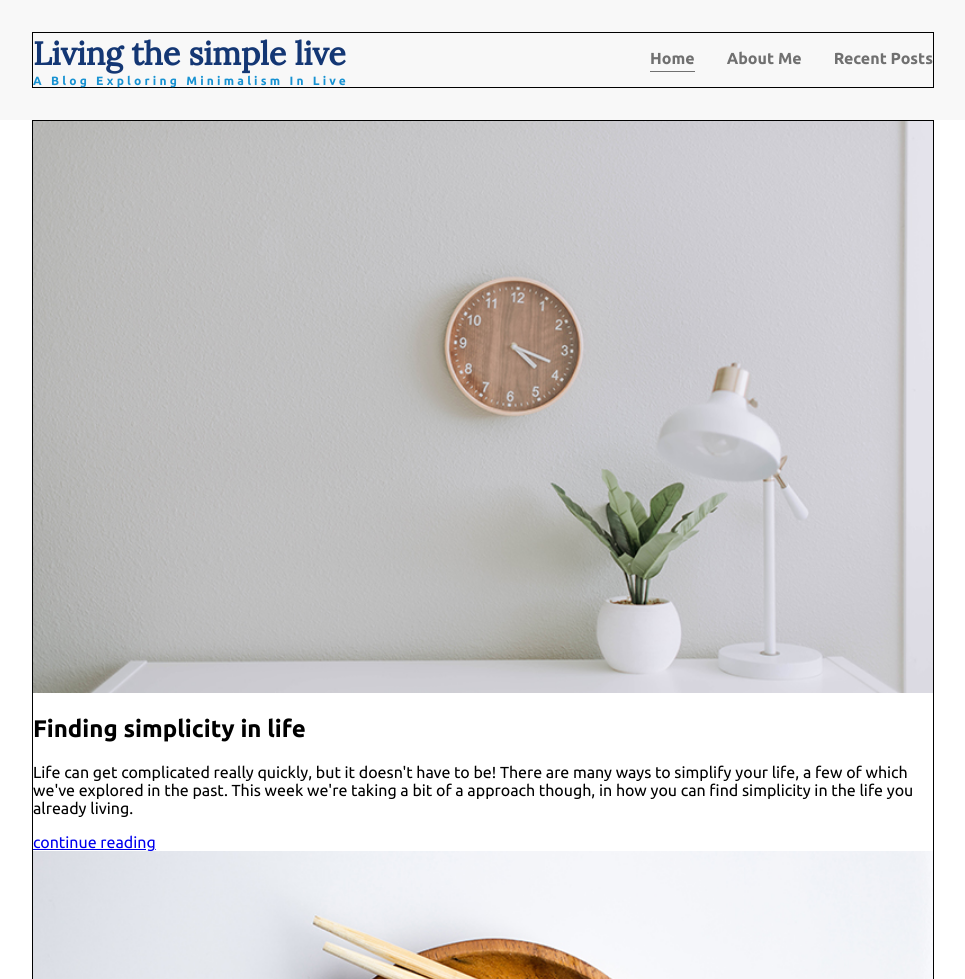
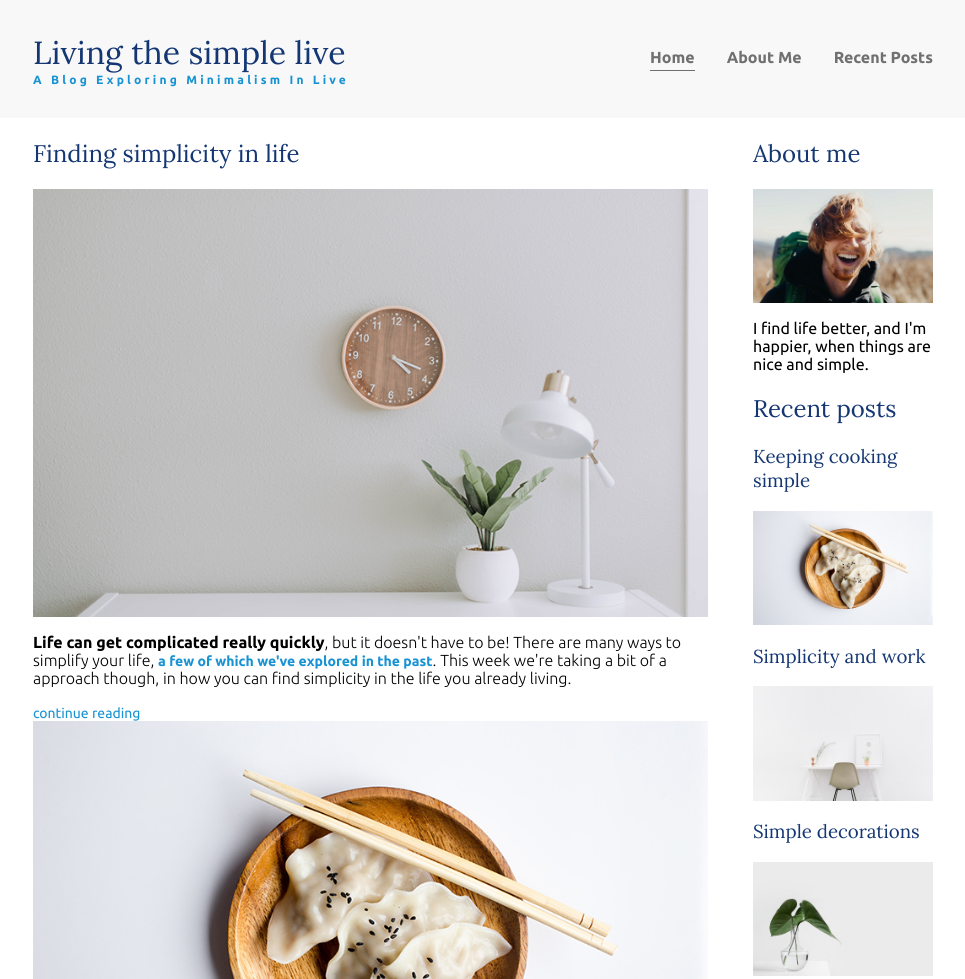
Before and after one commit to DJendryczka/nav-new, a website: page index.html in a window 1280 px wide. Shown: the top 979 px of the page, without its empty margins (157-1122 px from the left). Drawn offline with Linux system fonts and the light colour scheme.

Commit message:
Add styling on home page

```diff
--- a/index.html
+++ b/index.html
@@ -5,7 +5,7 @@
     <meta http-equiv="X-UA-Compatible" content="IE=edge" />
     <meta name="viewport" content="width=device-width, initial-scale=1.0" />
     <link
-      href="https://fonts.googleapis.com/css?family=Lora|Ubuntu:400,700&display=swap"
+      href="https://fonts.googleapis.com/css?family=Lora|Ubuntu:300,400,700&display=swap"
       rel="stylesheet"
     />
     <link rel="stylesheet" href="css/style.css" />
@@ -13,7 +13,7 @@
   </head>
   <body>
     <header>
-      <div class="container container-nav">
+      <div class="container container-flex">
         <div class="tittle">
           <h1>Living the simple live</h1>
           <p>A Blog Exploring Minimalism In Live</p>
@@ -27,34 +27,42 @@
         </nav>
       </div>
     </header>
-    <div class="container">
+    <div class="container container-flex">
       <main>
-        <article class="main-content">
+        <article class="content-featured">
+          <h2>Finding simplicity in life</h2>
           <img src="images/life.jpg" alt="pic of desk" />
-          <h2>Finding simplicity in life</h2>
+
           <p>
             <span>Life can get complicated really quickly</span>, but it doesn't
-            have to be! There are many ways to simplify your life, a few of
-            which we've explored in the past. This week we're taking a bit of a
+            have to be! There are many ways to simplify your life, <a href="#" class="article-link">a few of
+              which we've explored in the past</a>. This week we're taking a bit of a
             approach though, in how you can find simplicity in the life you
             already living.
           </p>
           <a href="#">continue reading</a>
         </article>
-        <article class="content">
+        <article class="content-recent">
+          <div class="img-content">
             <img src="images/food.jpg" alt="" />
             <p>July 19, 2019 | 3 comments</p>
+          </div>
+          <div class="content-div">
             <h2>Keeping cooking simple</h2>
             <p>
-            Food is a very important part of everyone's life. If you want to be
-            healthy, you have to eat healthy. One of the easiest ways to do that
-            is to keep your cooking nice and simple.
+              Food is a very important part of everyone's life. If you want to
+              be healthy, you have to eat healthy. One of the easiest ways to do
+              that is to keep your cooking nice and simple.
             </p>
             <a href="#">continue reading</a>
+          </div>
         </article>
-        <article class="content">
+        <article class="content-recent">
+          <div class="img-content">
             <img src="images/work.jpg" alt="" />
             <p>July 12, 2019 | 3 comments</p>
+          </div>
+          <div class="content-div">
             <h2>Simplicity and work</h2>
             <p>
               Work is often a major source of stress. People get frustrated, it
@@ -63,21 +71,54 @@
               everything out.
             </p>
             <a href="#">continue reading</a>
+          </div>
         </article>
-        <article class="content">
+        <article class="content-recent">
+          <div class="img-content">
             <img src="images/deco.jpg" alt="" />
             <p>July 3, 2019 | 3 comments</p>
+          </div>
+          <div class="content-div">
             <h2>Simple decorations</h2>
             <p>
               A home isn't a home until you've decorated a little. People either
-            don't decorate, or they go overboard and it doesn't have the impact
-            they were hoping for. Staying simple will help draw the eye where
-            you want it to and make things pop like never before.
+              don't decorate, or they go overboard and it doesn't have the
+              impact they were hoping for. Staying simple will help draw the eye
+              where you want it to and make things pop like never before.
             </p>
             <a href="#">continue reading</a>
+          </div>
         </article>
       </main>
-      <aside class="asidebar"></aside>
+      <aside class="sidebar">
+
+        <div class="sidebar-widget">
+            <h2 class="widget-title">About me</h2>
+                    <img src="images/about-me.jpg" alt="" class="widget-image" />
+            <p class="widget-body">I find life better, and I'm happier, when things are nice and simple.</p>
+        </div>
+
+        <div class="sidebar-widget">
+
+          <h2 class="widget-title">Recent posts </h2>
+
+          <div class="widget-recent-post">
+            <h3 class="widget-recent-post-title">Keeping cooking simple</div>
+            <img src="images/food.jpg" alt="" class="widget-image">
+          </div>
+
+          <div class="widget-recent-post">
+            <h3 class="widget-recent-post-title">Simplicity and work</h3>
+            <img src="images/work.jpg" alt="a chair white chair at a white desk on a white wall" class="widget-image">
+          </div>
+          <div class="widget-recent-post">
+            <h3 class="widget-recent-post-title">Simple decorations</h3>
+            <img src="images/deco.jpg" alt="a green plant in a clear, round vase with water in it" class="widget-image">
+        </div>
+
+        </div>
+
+      </aside>
     </div>
     <footer>
       <p>Living the Simple Life</p>
@@ -85,3 +126,15 @@
     </footer>
   </body>
 </html>
+<!-- <h2 class="widget-title">Recent posts </h2>
+            <div class="widget-recent-post">
+                <h3 class="widget-recent-post-title">Keeping cooking simple</div>
+                <img src="images/food.jpg" alt="" class="widget-image">
+            </div>
+            <div class="widget-recent-post">
+                <h3 class="widget-recent-post-title">Simplicity and work</div>
+                <img src="images/work.jpg" alt="" class="widget-image">
+            </div>
+            <div class="widget-recent-post">
+              <h3 class="widget-recent-post-title">Simplicity and work</div>
+            </div> -->
--- a/sass/style.scss
+++ b/sass/style.scss
@@ -1,39 +1,78 @@
 body {
   margin: 0;
-  padding: 0;
   font-family: 'Ubuntu', sans-serif;
 }
-header {
-  background: #f8f8f8;
-  padding: 2em;
+img {
+  max-width: 100%;
+  display: block;
 }
-.container {
-  width: 90%;
-  max-width: 900px;
-  margin: 0 auto;
-  border: 1px solid black;
+/* =================
+Typography
+================= */
+h1, h2, h3{
+  font-family: 'Lora', serif;
+  font-weight: 400;
+  color: #143774;
 }
-.container-nav {
-  display: flex;
-  justify-content: space-between;
-}
+
 h1 {
   color: #143774;
   margin: 0;
-  font-family: 'Lora', serif;
-  color: #143774;
   font-size: 2rem;
 }
-img{
-    width: 100%;
+h2{
+  font-size: 1.5rem;
+}
+span{
+  font-weight: 700;
+}
+.article-link{
+  font-weight: 700;
+}
+article p{
+  font-weight: 300;
+}
+article a{
+  font-size: .875rem;
+  text-decoration: none;
+  color: #1792d2;
+}
+article a:hover,
+article a:focus{
+  color: #143774;
+  text-decoration: underline;
 }
 header p {
   color: #1792d2;
   margin: 0;
   font-weight: bold;
   font-size: 0.75rem;
-  letter-spacing: .2rem;
+  letter-spacing: 0.2rem;
 }
+
+/* =================
+Layout
+================= */
+.container {
+  width: 90%;
+  max-width: 900px;
+  margin: 0 auto;
+}
+.container-flex {
+  display: flex;
+  justify-content: space-between;
+}
+header {
+  background: #f8f8f8;
+  padding: 2em;
+}
+main{
+  width: 75%;
+}
+aside{
+  width: 20%;
+}
+/* Navigation */
 nav ul {
   list-style: none;
   padding: 0;
@@ -54,37 +93,35 @@ nav a:hover,
 nav a:focus {
   color: #1792d2;
 }
-.current-page {
+.current-page{
   border-bottom: 1px solid #707070;
 }
-.current-page:hover {
+.current-page:hover{
   color: #707070;
 }
-.main-div{
-    max-width: 600px;
+
+footer {
+  text-align: center;
+  background-color: #143774;
+  color: #ffffff;
 }
-footer{
-    text-align: center;
-    background-color: #143774;
-    color: #FFFFFF;
-}
-footer p{
-    margin: 0;
+footer p {
+  margin: 0;
 }
 @media (max-width: 790px) {
-  .container-nav {
+  .container-flex {
     display: flex;
     flex-direction: column;
     align-items: center;
   }
-  header{
+  header {
     text-align: center;
   }
   nav ul {
     flex-direction: column;
     align-items: center;
   }
-  nav li{
+  nav li {
     margin: 1em 0;
   }
 }
```
Also changed, not shown: css/style.css, 1 other file. Lines whose indentation alone changed are shown as unchanged.
